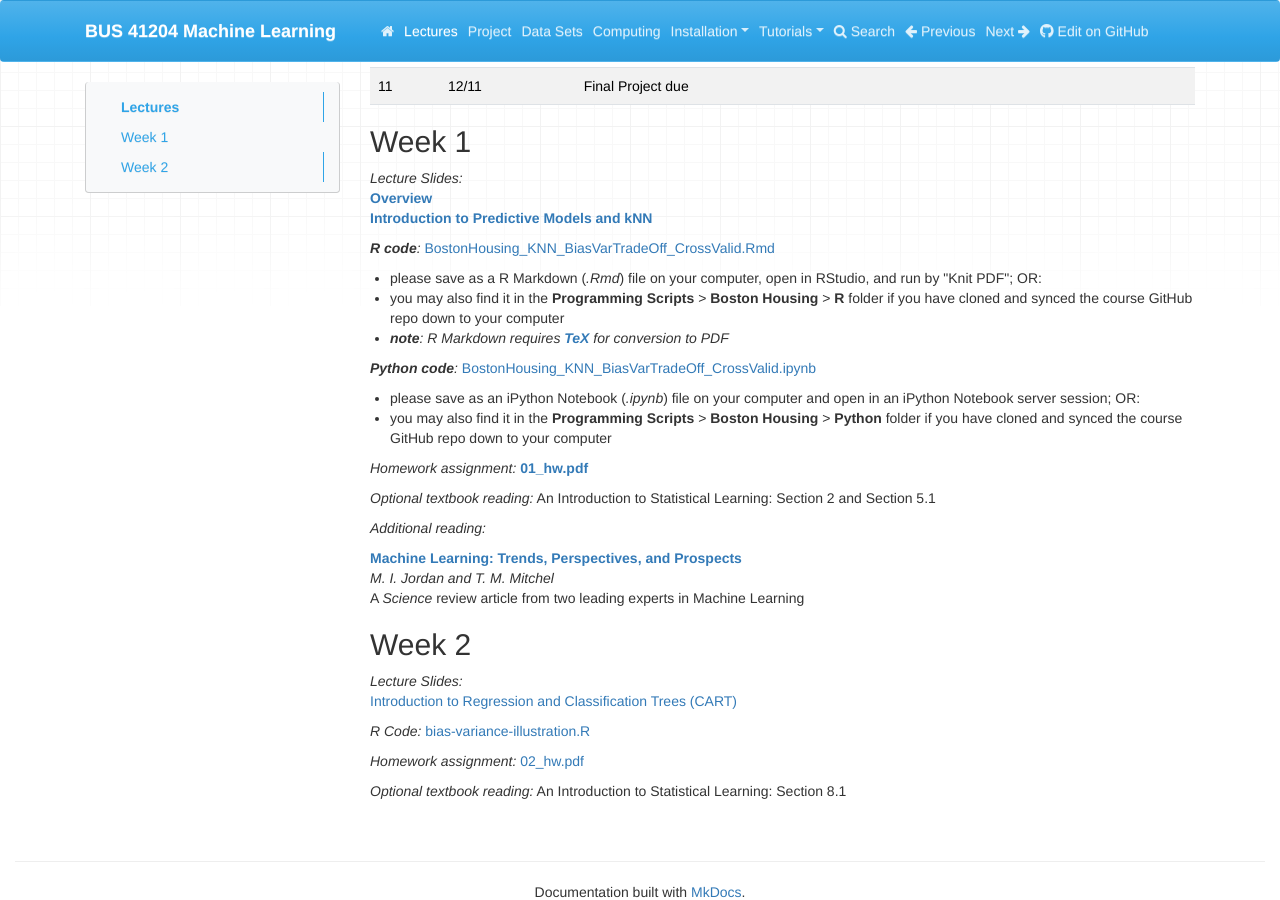
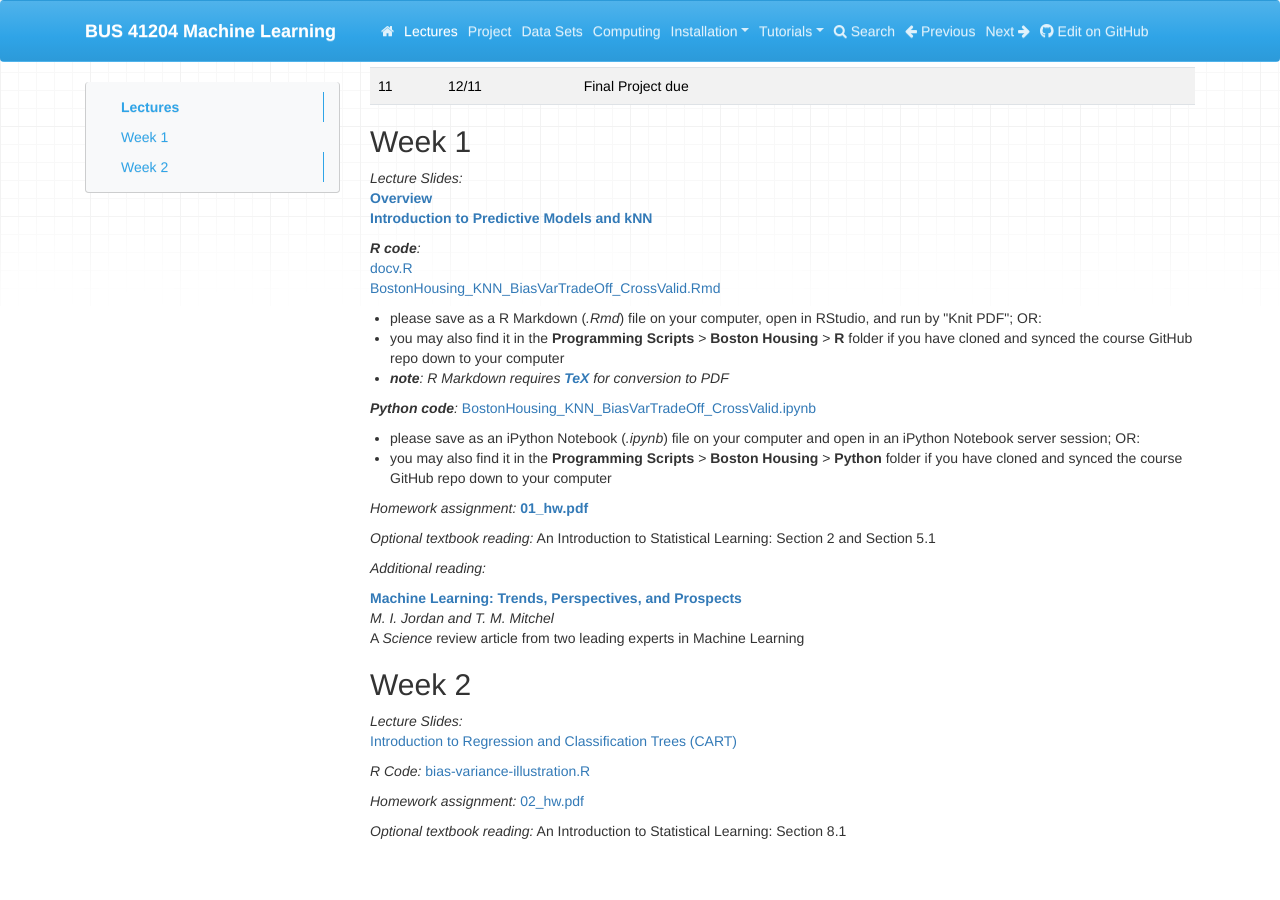
Before and after one commit to ChicagoBoothML/MachineLearning_Fall2015, an MkDocs documentation site: the page built from docs/Syllabus.md, in a window 1280 px wide and 900 px high, scrolled down 542 px. Built offline with MkDocs 1.6.1, drawn with Linux system fonts in a browser that asks for light colours; nearby versions of some CDN libraries; old or Windows-style settings are respelled for this version of MkDocs.

Commit message:
Adding docv.R link

```diff
--- a/docs/Syllabus.md
+++ b/docs/Syllabus.md
@@ -24,7 +24,9 @@ _Lecture Slides:_ <br>
 [**Overview**](Syllabus/01_overview.pdf) <br>
 [**Introduction to Predictive Models and kNN**](Syllabus/01_knn.pdf)
 
-_**R code**:_ [BostonHousing_KNN_BiasVarTradeOff_CrossValid.Rmd](http://raw.githubusercontent.com/ChicagoBoothML/MachineLearning_Fall2015/master/Programming%20Scripts/Boston%20Housing/R/BostonHousing_KNN_BiasVarTradeOff_CrossValid.Rmd)
+_**R code**:_  <br>
+[docv.R](Syllabus/docv.R) <br>
+[BostonHousing_KNN_BiasVarTradeOff_CrossValid.Rmd](http://raw.githubusercontent.com/ChicagoBoothML/MachineLearning_Fall2015/master/Programming%20Scripts/Boston%20Housing/R/BostonHousing_KNN_BiasVarTradeOff_CrossValid.Rmd)
 
 - please save as a R Markdown (_.Rmd_) file on your computer, open in RStudio, and run by "Knit PDF"; OR:
 - you may also find it in the **Programming Scripts** > **Boston Housing** > **R** folder
```
